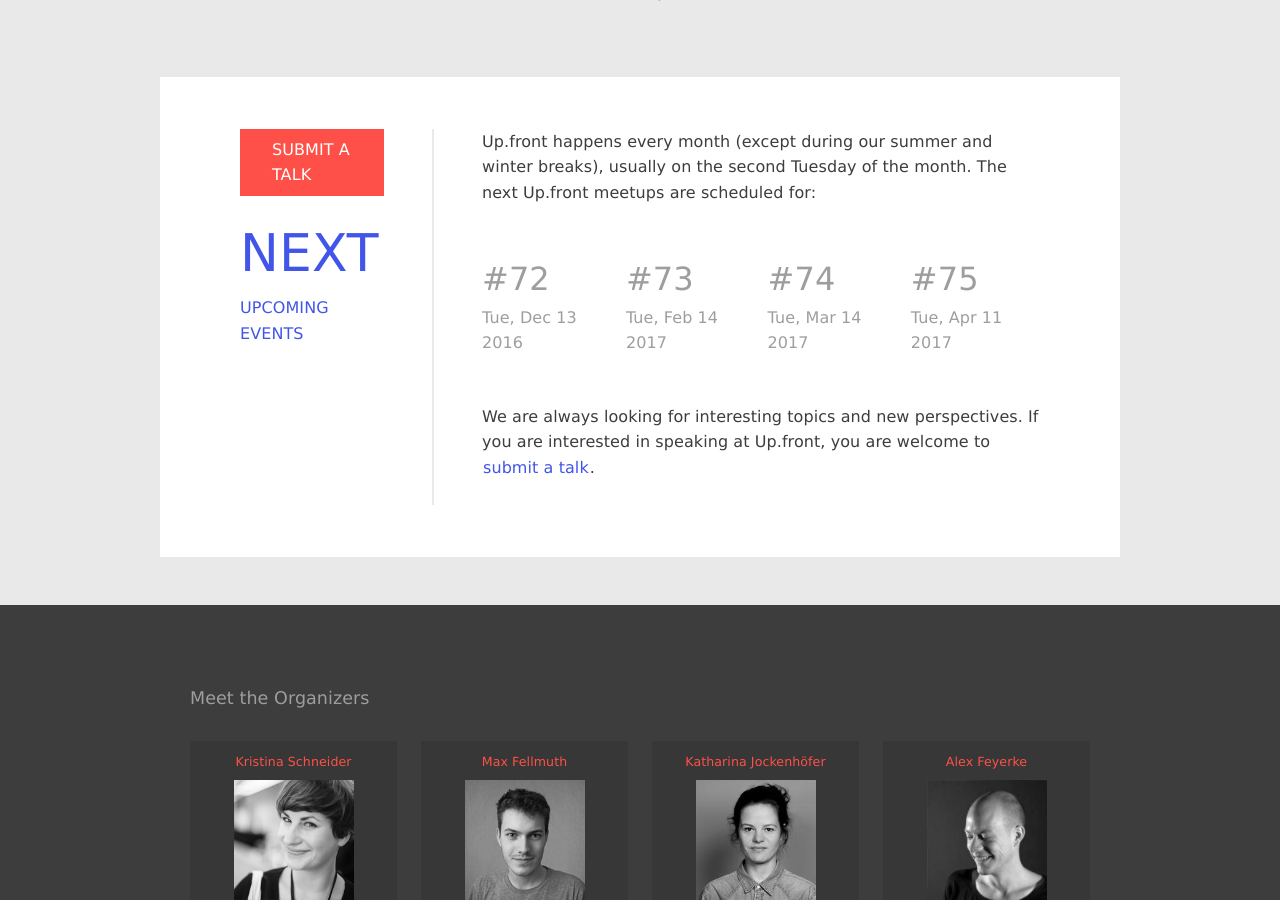
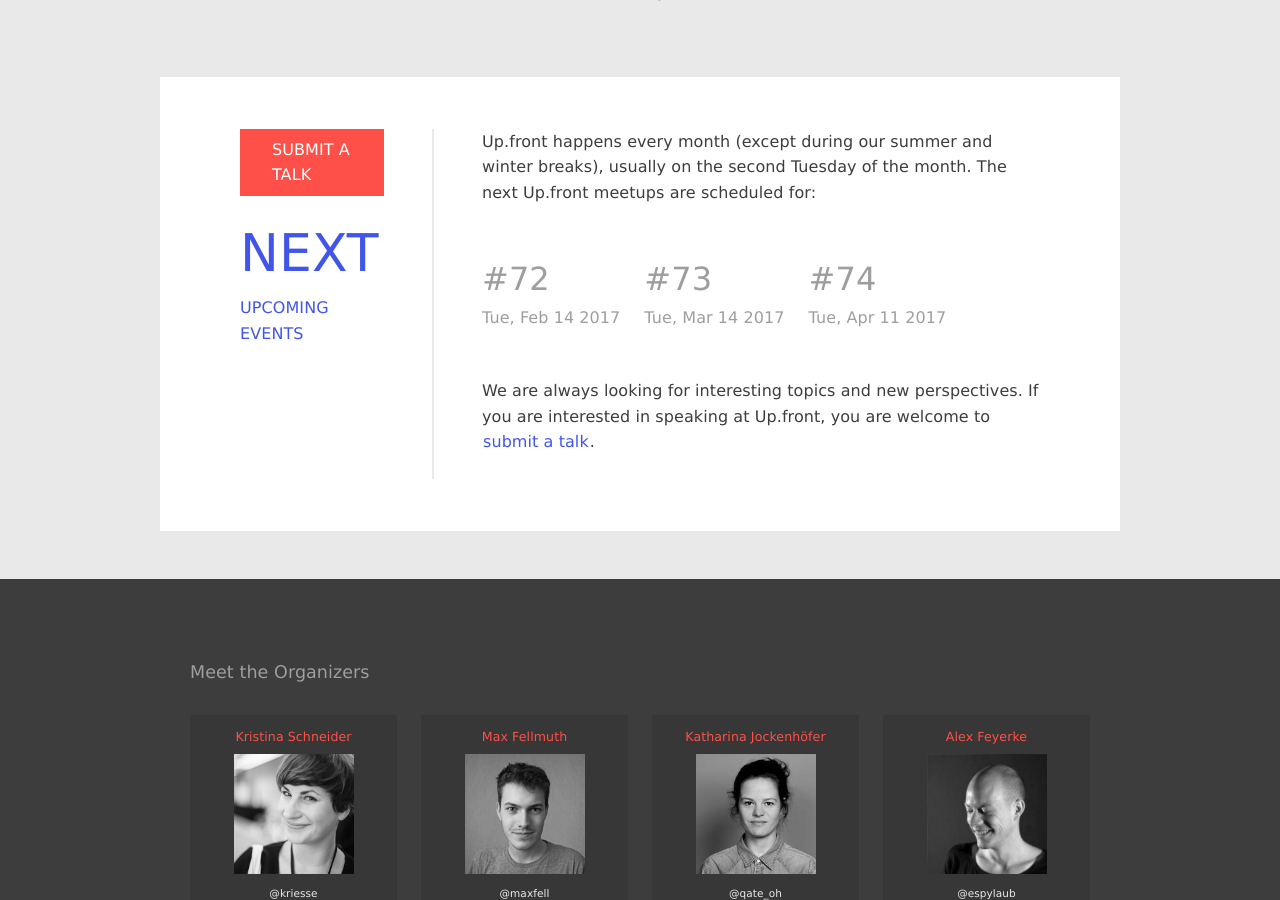
Before and after one commit to upfrontug/upfrontug.github.io, a Jekyll site: the page built from index.html, in a window 1280 px wide and 900 px high, scrolled down 2500 px. Built offline with Jekyll 4.4.1, drawn with Linux system fonts in a browser that asks for light colours; a script that is not in the unit is left out.

Commit message:
update list of upcoming events

```diff
--- a/_includes/list-of-upcoming-events.html
+++ b/_includes/list-of-upcoming-events.html
@@ -4,18 +4,14 @@
 <ul class="list-next-events">
   <li>
     <span>#72</span>
-    Tue, Dec 13 2016
+    Tue, Feb 14 2017
   </li>
   <li>
     <span>#73</span>
-    Tue, Feb 14 2017
+    Tue, Mar 14 2017
   </li>
   <li>
     <span>#74</span>
-    Tue, Mar 14 2017
-  </li>
-  <li>
-    <span>#75</span>
     Tue, Apr 11 2017
   </li>
 </ul>
```
